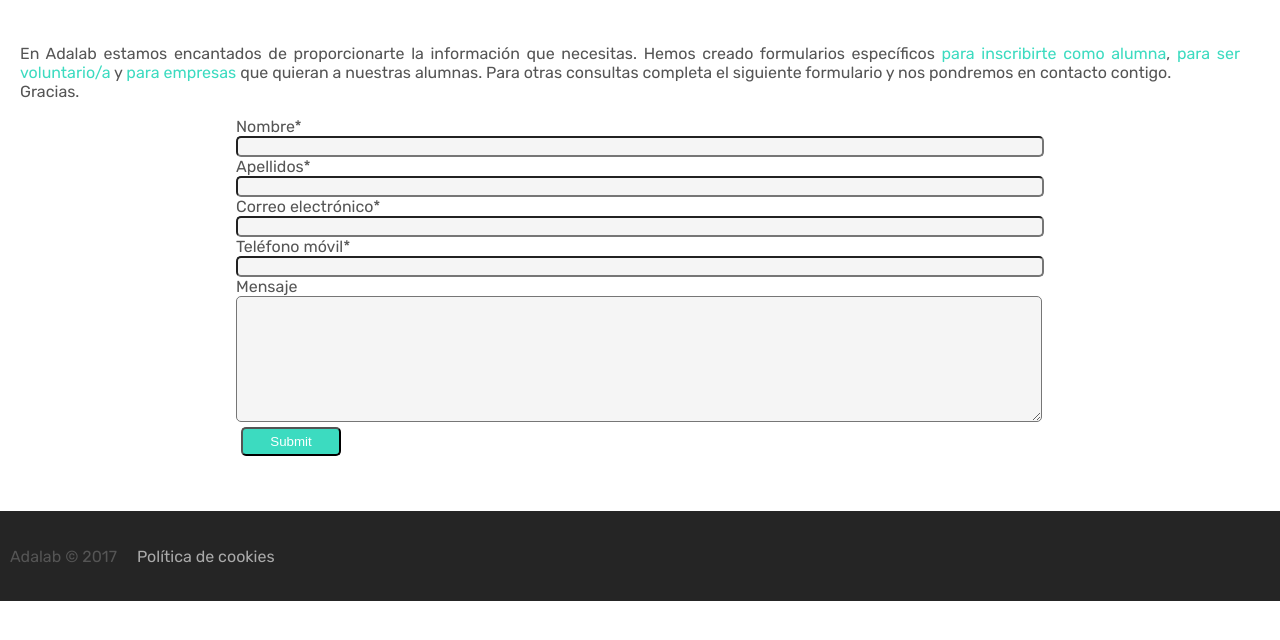
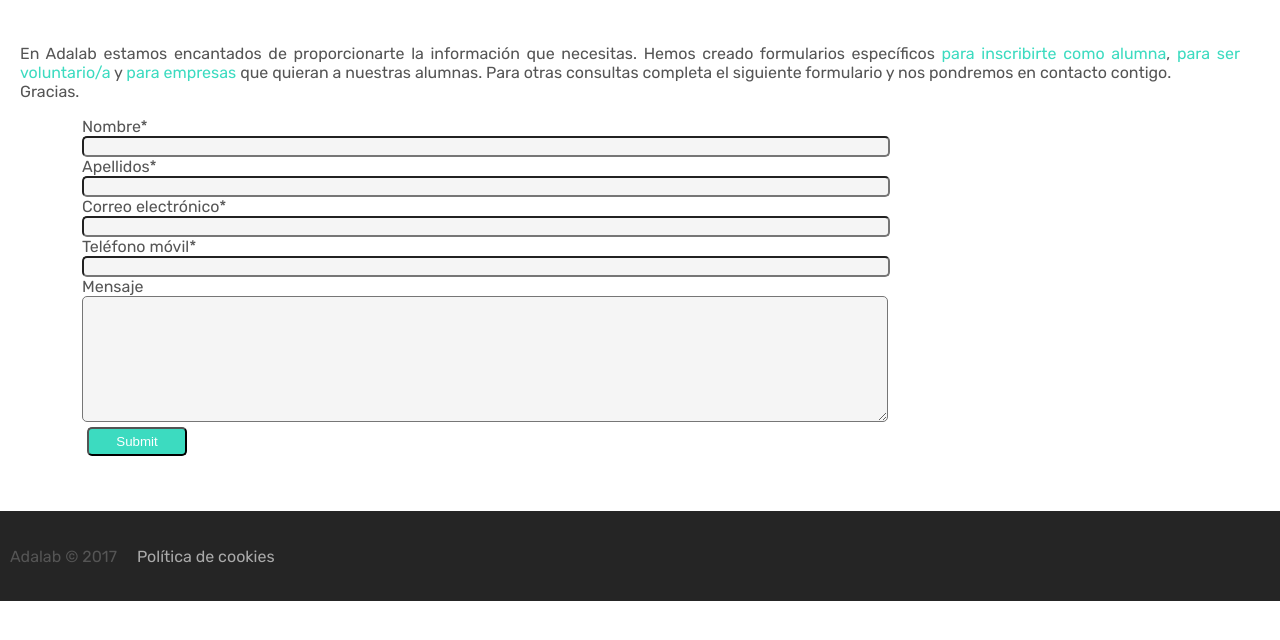
Before and after one commit to TeresaMarbanCastro/evaluacion-sprint-1-TeresaMarbanCastro, a plain HTML site: page contacto.html in a window 1280 px wide. Shown: the part 92-732 px from the top of the page. Drawn offline with Linux system fonts and the light colour scheme.

Commit message:
Ajustadas las cajas de formulario y versión última

```diff
--- a/style/style.css
+++ b/style/style.css
@@ -112,6 +112,9 @@ form{
 	color: #555;
 	text-align: justify;
 	}
+.cajitas{
+	width: 90%;
+}
 .cajitas div{
 		display: flex;
 		flex-direction: column;
@@ -153,8 +156,8 @@ header{
 footer{
 	height: 70px;
 }
-.cajitas input, textarea{
-	width: 500px;
+.cajitas{
+	width: 90%;
 }
 input.submit{
 	width: 100px;
```
